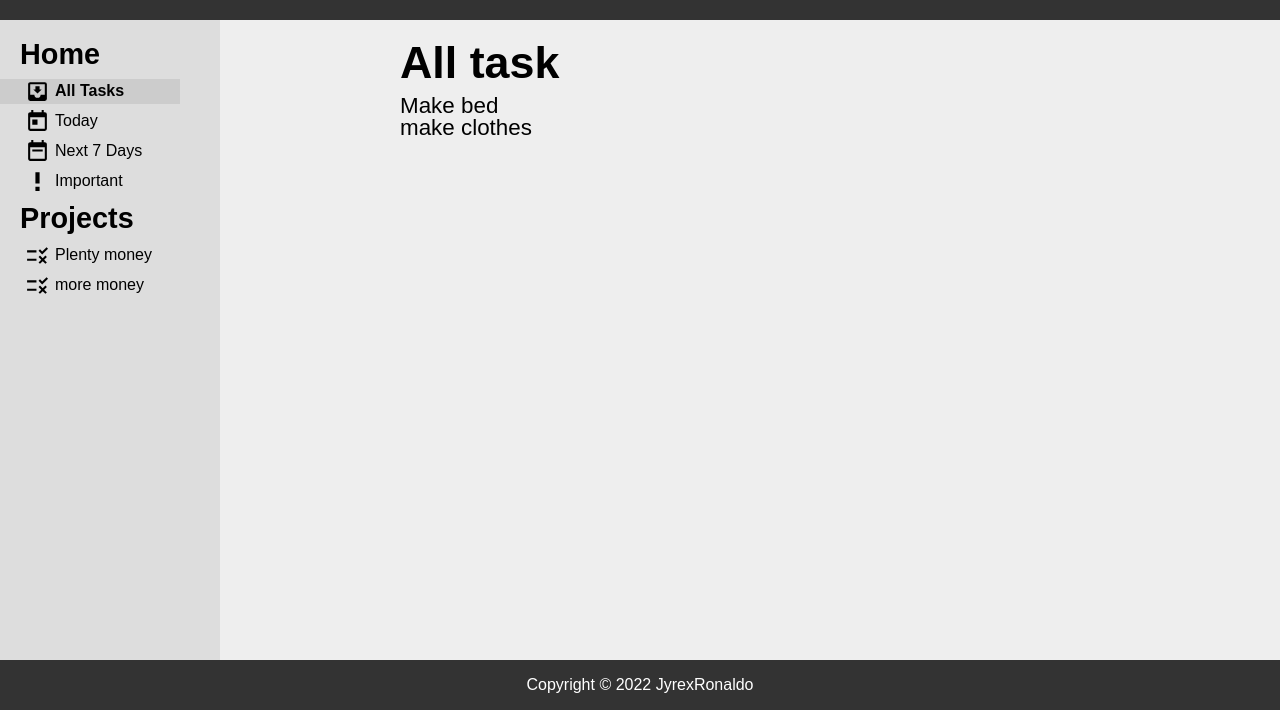
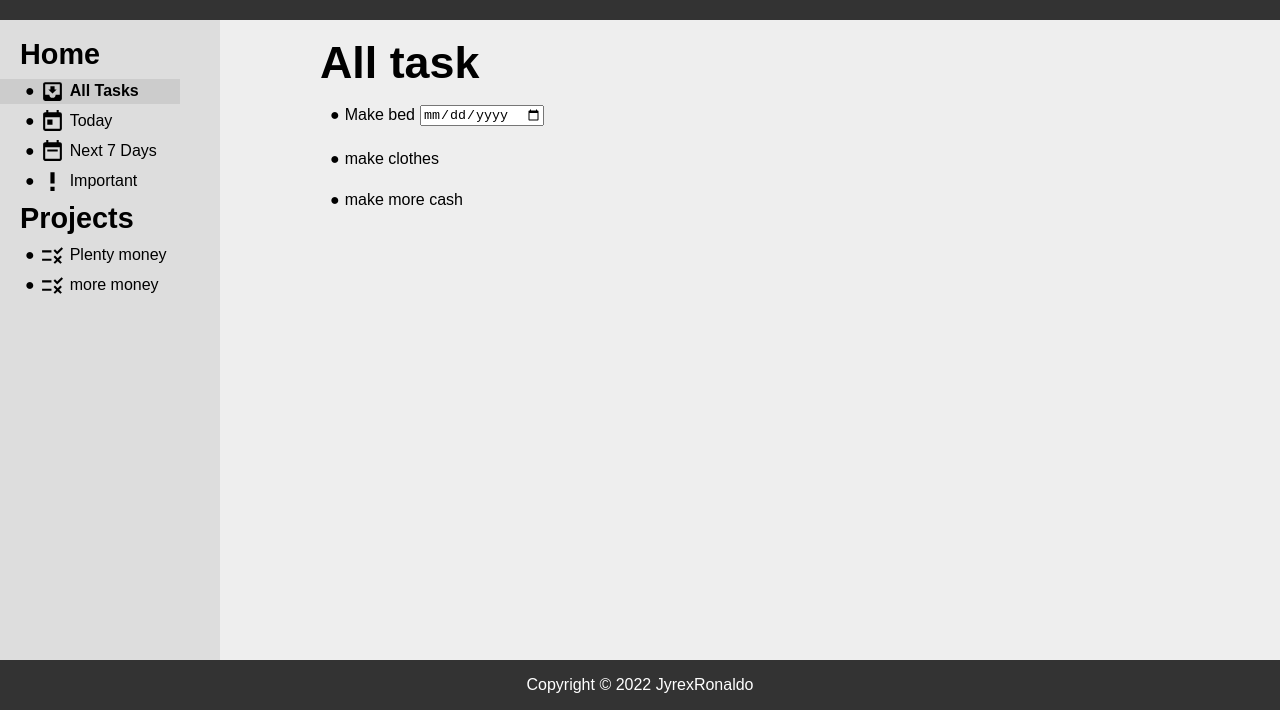
Before and after one commit to JyrexRonaldo/todo-list, a website built with webpack: page dist/index.html in a window 1280 px wide. Shown: the part 90-800 px from the top of the page. Built offline with nearby package versions, Linux system fonts and the light colour scheme.

Commit message:
Add markup and styling

```diff
--- a/src/index.js
+++ b/src/index.js
@@ -1,8 +1,12 @@
-const todo = document.querySelectorAll('.todo p');
+const todo = document.querySelectorAll('.todo li');
 
 
 console.log(todo)
 
-todo[0].addEventListener('click', (e) => {
-    todo[0].classList.toggle('done')
-});
+
+for (let i = 0; i < todo.length; i++) {
+    todo[i].addEventListener('click', (e) => {
+        todo[i].classList.toggle('done')
+    });
+
+}
--- a/src/style.css
+++ b/src/style.css
@@ -44,7 +44,7 @@ section:nth-child(2) {
     display: flex;
     flex-direction: column;
     gap: 10px;
-    padding: 20px 40px 0px;
+    padding: 20px 100px 0px;
 }
 
 section:first-child div {
@@ -84,19 +84,33 @@ li:hover {
 .title {
     font-weight: bolder;
     font-size: 2.8rem;
-    /* border: 1px solid black; */
 }
 
-.todo p {
-    font-size: 1.4rem;
-    /* border: 1px solid black */
+.todo li {
+    font-size: 1rem;
+    cursor: pointer;
+    flex: 1 1 100%;
+    padding: 10px;
+}
+.todo li:hover {
+    background-color: #CCCCCC;
 }
 
 .content {
-    width: max(700px, 50%);
+    display: flex;
+    flex-direction: column;
+    width: 100%;
     margin: 0px auto;
 }
 
 .done {
     text-decoration: line-through;
 }
+
+ul {
+  list-style: none;
+}
+
+ul li::before {
+  content: "● ";
+}
```
Also changed, not shown: dist/index.html, 1 other file.
